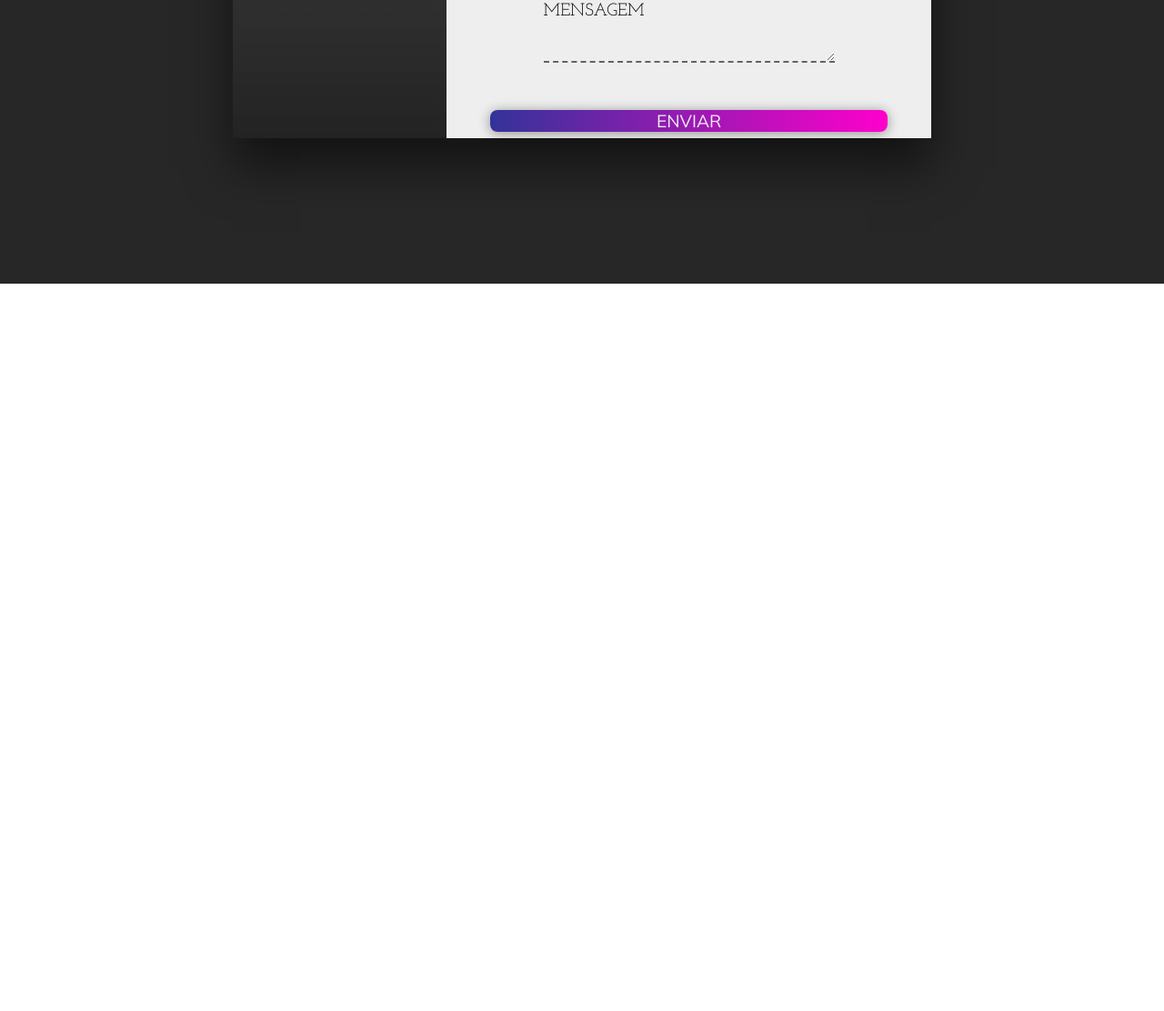
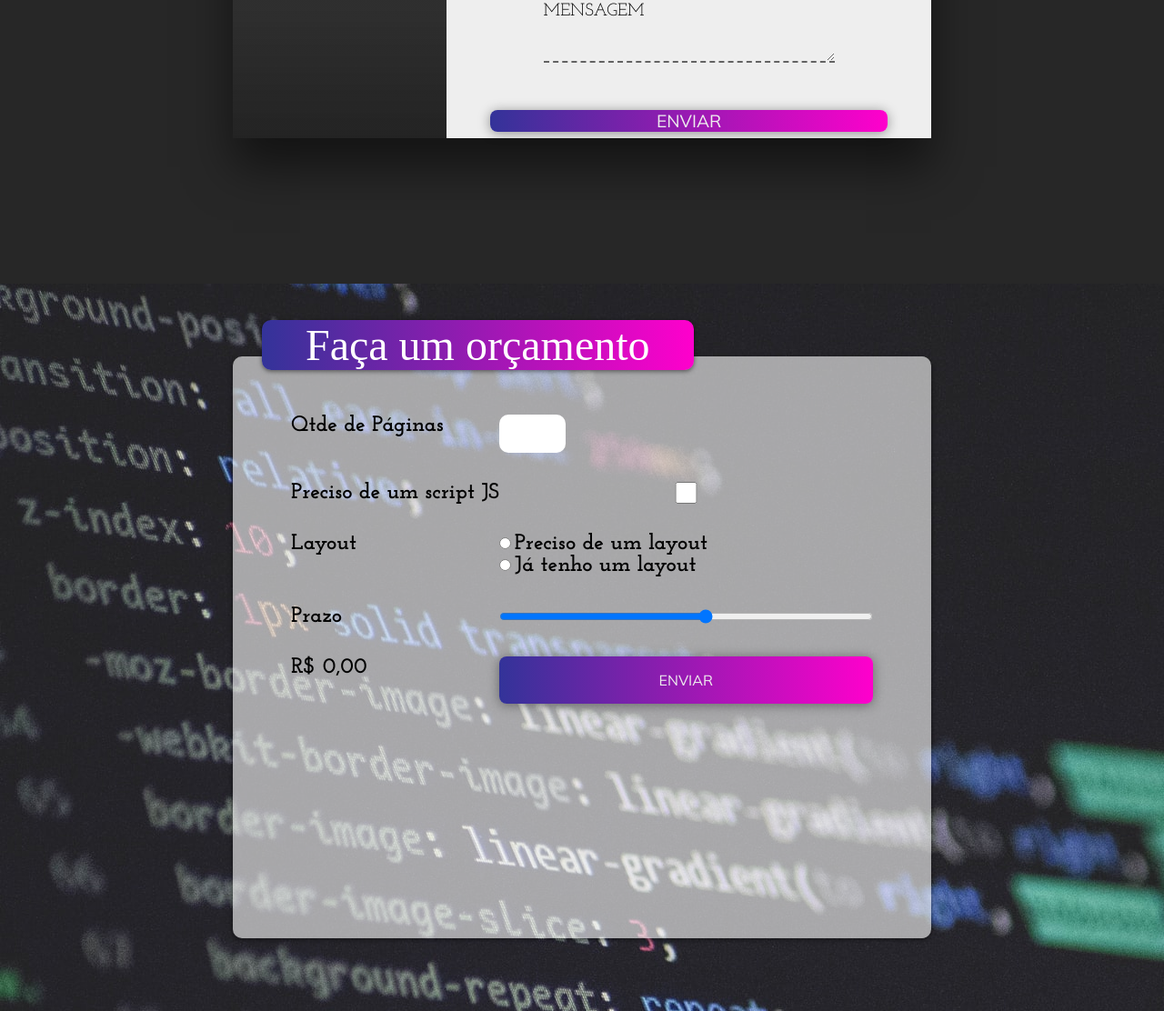
Before and after one commit to paulornsantos/projetoPortifolio, a plain HTML site: page index.html in a window 1280 px wide. Shown: the part 2468-3580 px from the top of the page at 91% size. Before the commit the page ends 2780 px from the top, so only its background shows below. Drawn offline with Linux system fonts and the light colour scheme; grey boxes are pictures that could not be loaded.

Commit message:
:package: form orcamento

```diff
--- a/index.html
+++ b/index.html
@@ -182,6 +182,32 @@
             </div>
           </section>
 
+          <section class="sessao-orcamento" id="orcamento">
+            <div class="orcamento-wrapper">
+              <h1>Faça um orçamento</h1>
+              <form>
+                <label for="qtde">Qtde de Páginas</label>
+                <input type="number" min="1" name="qtde" id="qtde">
+                <label for="js">Preciso de um script JS</label>
+                <input type="checkbox" name="js" id="js">
+                <label>Layout</label>
+                <div class="group-layout">
+                  <div>
+                    <input type="radio" name="layout" id="layout-sim">
+                    <label for="layout-sim">Preciso de um layout</label>
+                  </div>
+                  <div>
+                    <input type="radio" name="layout" id="layout-nao">
+                    <label for="layout-nao">Já tenho um layout</label>
+                  </div>
+                </div>
+                <label for="prazo">Prazo</label>
+                <input type="range" name="prazo" id="prazo" min="1" max="10">
+                <label id="preco">R$ 0,00</label>
+                <button class="btn btn-orcamento" type="submit">Enviar</button>
+              </form>
+            </div>
+          </section>
 
 
     </div>
--- a/style.css
+++ b/style.css
@@ -516,3 +516,70 @@ header {
     height: 1.5rem;
     margin-top: 1rem;
 }
+
+.sessao-orcamento {
+    width: 100%;
+    height: 100vh;
+    background: url("imagens/bg-orcamento.jpg");
+    object-fit: cover;
+    display: flex;
+    justify-content: center;
+    align-items: center;
+}
+
+.orcamento-wrapper {
+    width: 60%;
+    height: 80%;
+    background-color: #FFFFFF99;
+    border-radius: 10PX;
+    box-shadow: 0 0.1rem 0.3rem  rgba(0, 0, 0, .5);
+    position: relative;
+}
+
+.sessao-orcamento h1 {
+    position: absolute;
+    top: -2.5rem;
+    left: 2rem;
+    background: #ff00cc;
+    background: -webkit-linear-gradient(to right, #333399, #ff00cc);
+    background: linear-gradient(to right, #333399, #ff00cc);
+    padding: 0 3rem;
+    color: #fff;
+    font-family: var(--font-primary);
+    font-size: 3rem;
+    font-weight: lighter;
+    box-shadow: 0 0.1rem 0.3rem  rgba(0, 0, 0, .5);
+    border-radius: 10px;
+
+}
+
+.sessao-orcamento form {
+    margin: 4rem;
+    display: grid;
+    grid-template-columns: auto 1fr;
+    column-gap: 2;
+    row-gap: 2rem;
+}
+
+.sessao-orcamento label {
+    font-family: var(--font-secundary);
+    font-size: 1.5rem;
+    font-weight: bold;
+}
+
+.sessao-orcamento input[type="number"] {
+    font-family: var(--font-secundary);
+    width: 4rem;
+    font-size: 2rem;
+    outline: none;
+    border-radius: 10px;
+    border: none;
+    padding: 0.3rem;
+}
+
+.btn-orcamento {
+    text-transform: uppercase;
+    padding: 1rem;
+    cursor: pointer;
+    grid-column: 2;
+}
```
